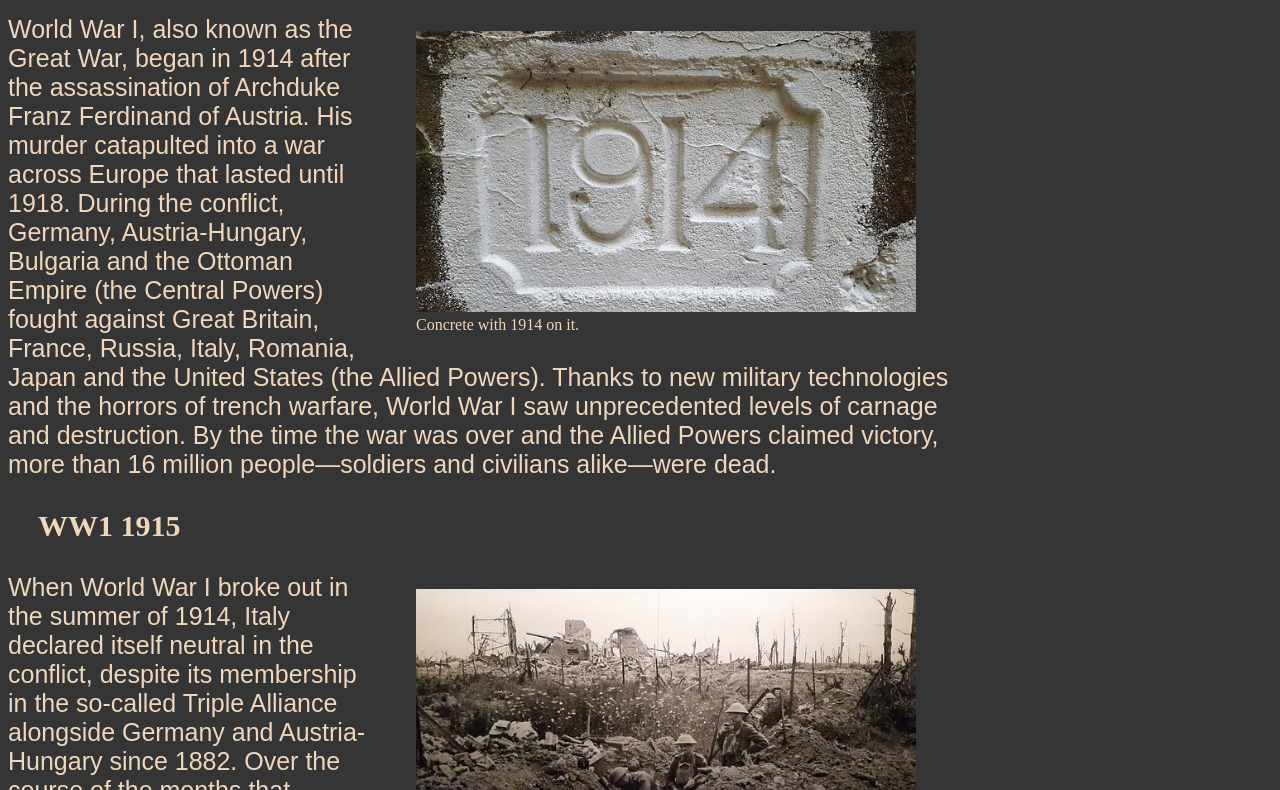
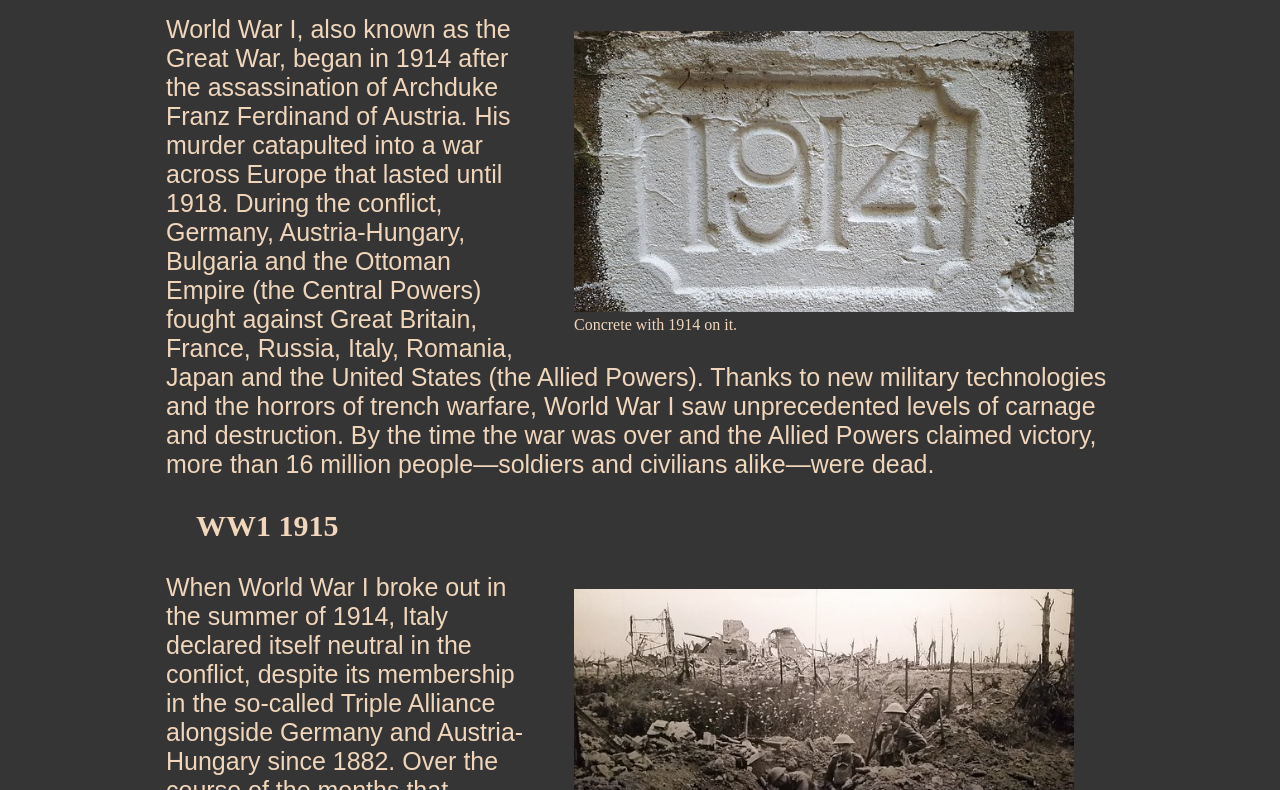
Before and after one commit to cardc506/WW1-Web-Design-Project, a plain HTML site: page index.html in a window 1280 px wide. Shown: the part 399-1189 px from the top of the page. Drawn offline with Linux system fonts and the light colour scheme.

Commit message:
next button fixed and centered content.

```diff
--- a/style.css
+++ b/style.css
@@ -69,6 +69,8 @@ img{
 
 main{
   width: 75%;
+  max-width: 90%;
+  margin: 1em auto;
 
 }
 header, ol{
```
